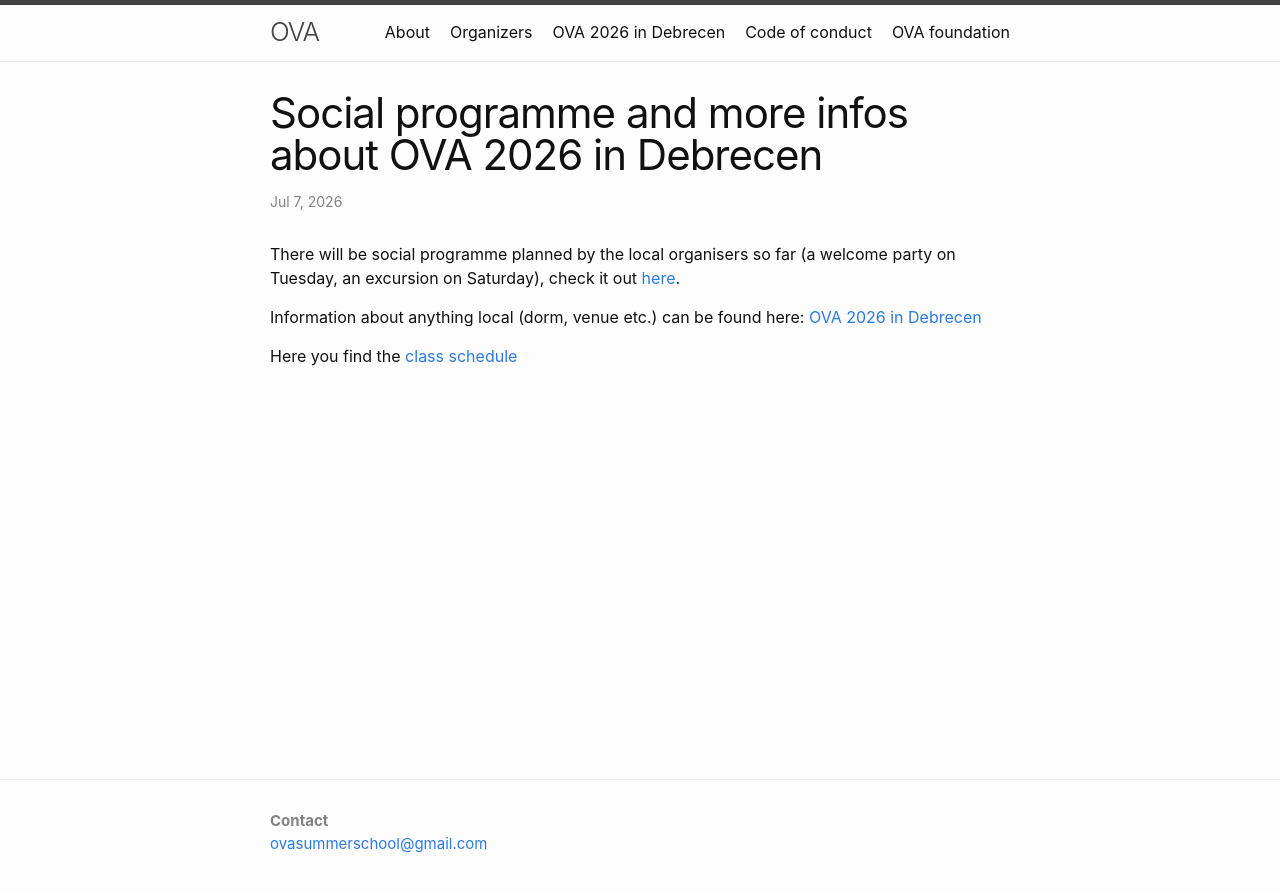
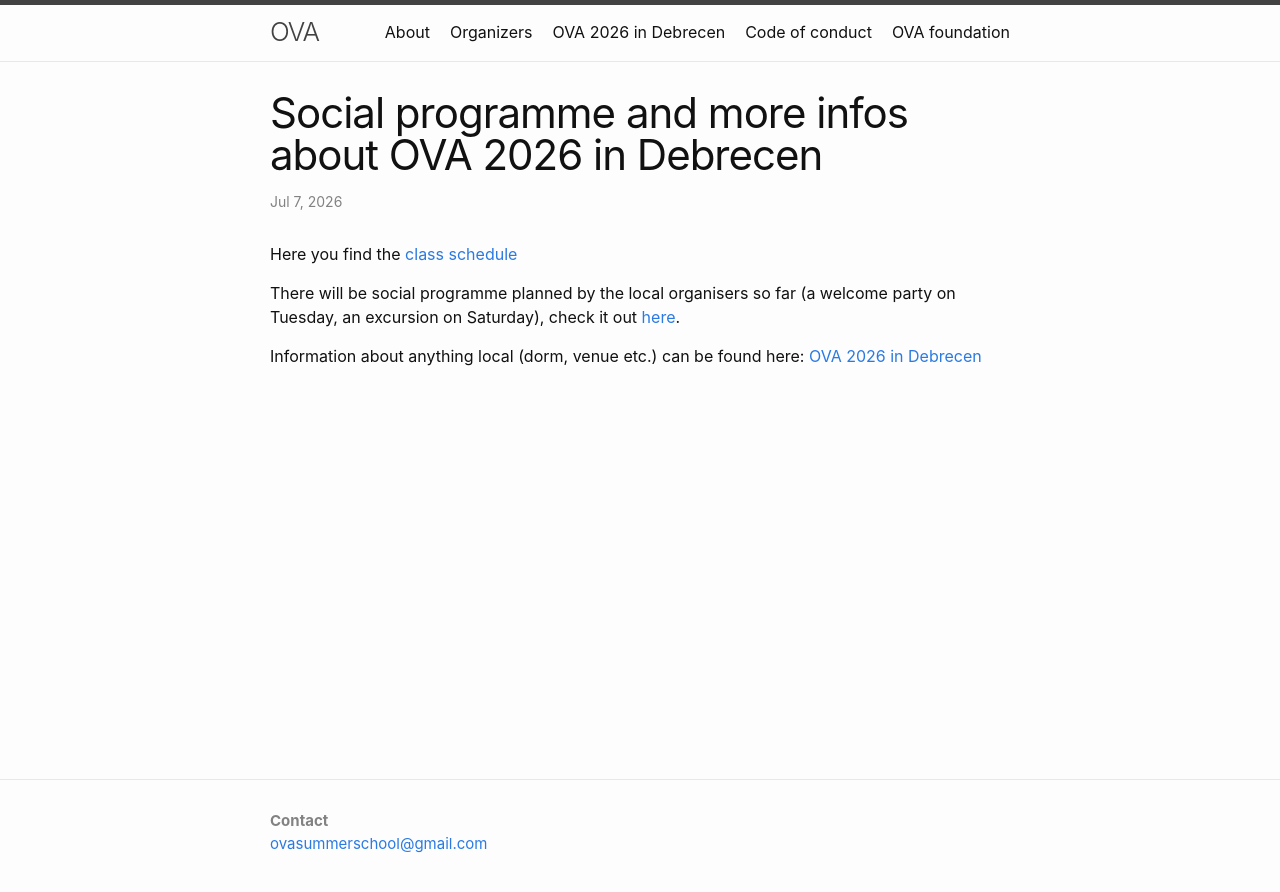
Before and after one commit to ovaschool/ovaschool.github.io, a Jekyll site: the page built from _posts/2026-07-07-socialetc.markdown, in a window 1280 px wide. Shown: the top 892 px of the page. Built offline with Jekyll 4.4.1, drawn with Linux system fonts in a browser that asks for light colours.

```diff
--- a/_posts/2026-07-07-socialetc.markdown
+++ b/_posts/2026-07-07-socialetc.markdown
@@ -6,8 +6,8 @@ permalink: /socialetc/
 # categories: jekyll update
 ---
 
+Here you find the [class schedule](https://docs.google.com/spreadsheets/d/1cHCMcVRPHjgnvnyKIIJlIhP-aCOYfsXFR7jU7Xpneuo/edit?gid=0#gid=0)
+
 There will be social programme planned by the local organisers so far (a welcome party on Tuesday, an excursion on Saturday), check it out [here](https://ovaschool.github.io/ova2026-social).
 
 Information about anything local (dorm, venue etc.) can be found here: [OVA 2026 in Debrecen](https://ovaschool.github.io/ova2026/)
-
-Here you find the [class schedule](https://docs.google.com/spreadsheets/d/1cHCMcVRPHjgnvnyKIIJlIhP-aCOYfsXFR7jU7Xpneuo/edit?gid=0#gid=0)
```
